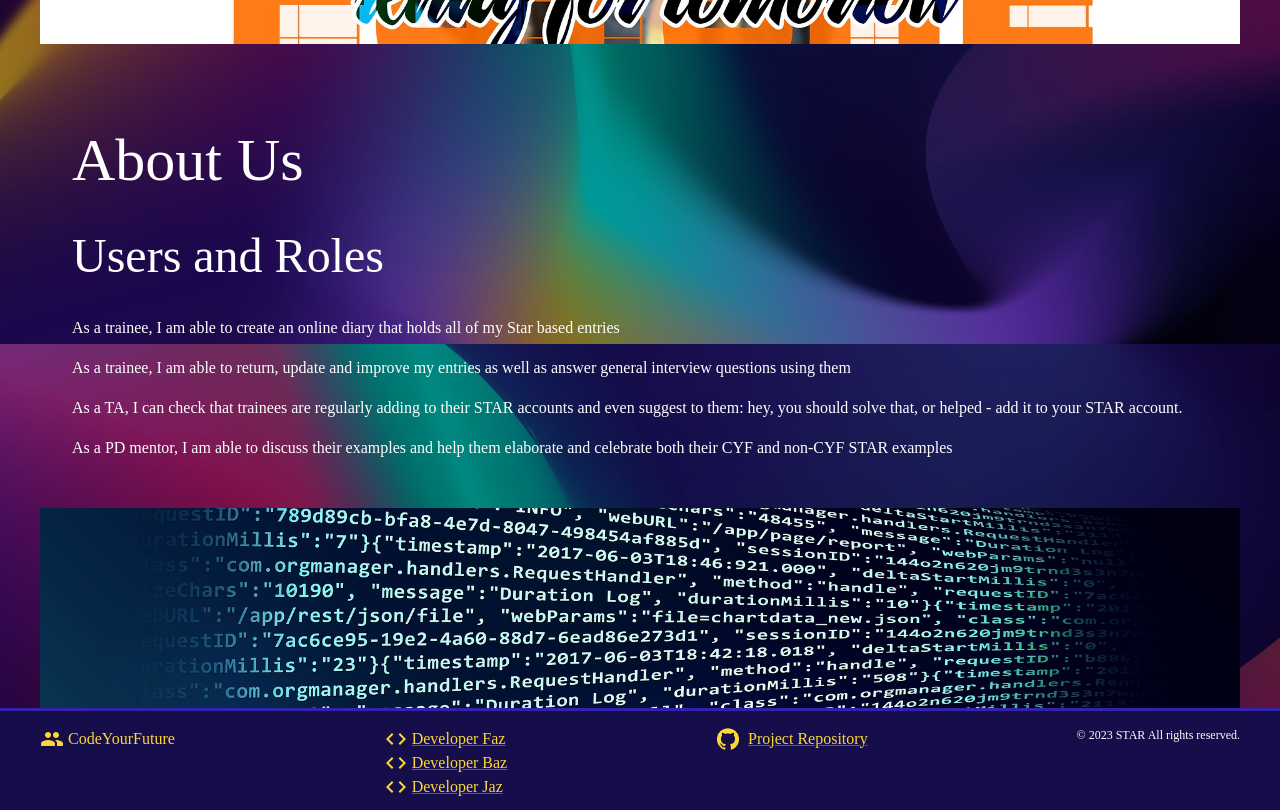
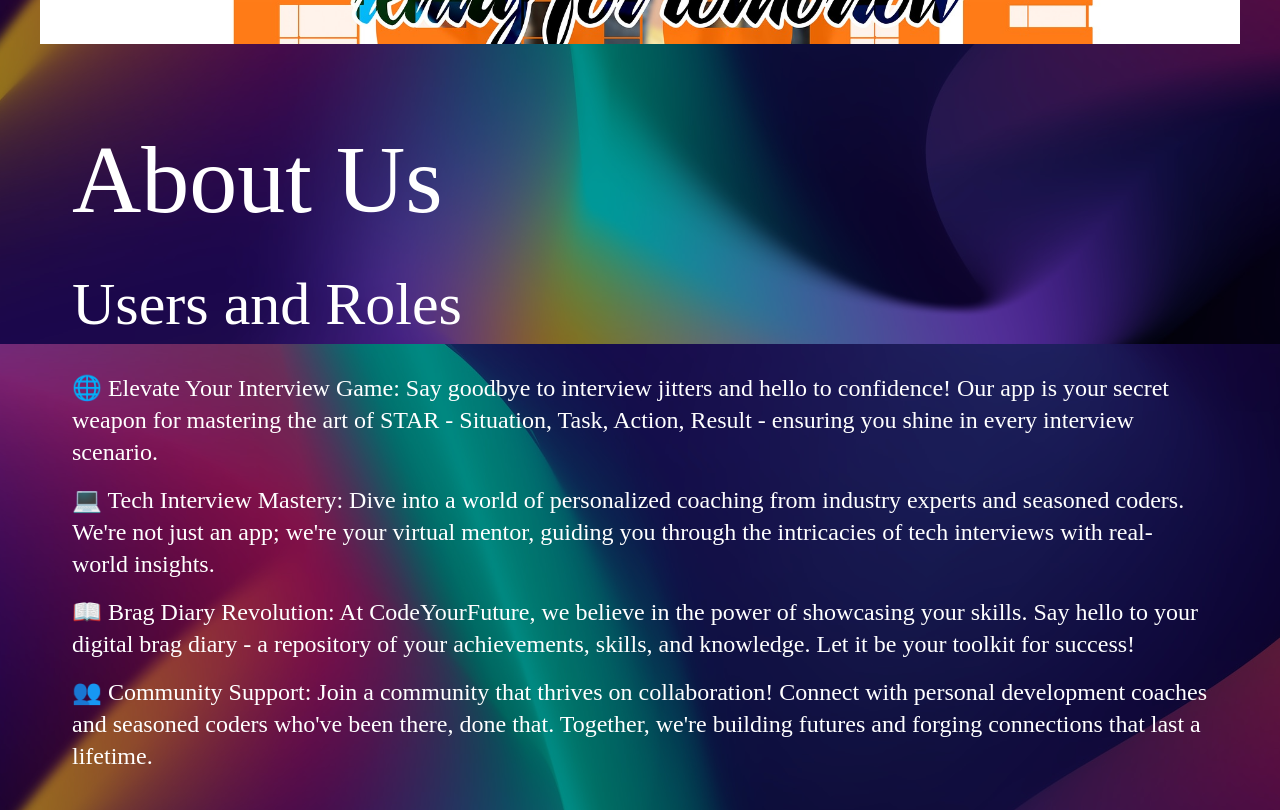
Before and after one commit to star-cyf/star, a React (Vite) app in the folder client/: page /about in a window 1280 px wide. Shown: the part 600-1410 px from the top of the page. Built offline with nearby package versions, Linux system fonts and the light colour scheme.

Commit message:
STAR-142 Hero & About Improvements (#63)

```diff
--- a/client/src/components/Hero.jsx
+++ b/client/src/components/Hero.jsx
@@ -3,17 +3,17 @@ import { Box, Typography } from "@mui/material";
 const Hero = () => {
   return (
     <Box display={"flex"} flexDirection={"column"} alignItems={"center"} py={6}>
-      <Typography align={"center"} variant={"h2"} marked={"center"}>
+      <Typography align={"center"} variant={"h1"} marked={"center"}>
         STAR - Situation, Task, Action, Result!
       </Typography>
-      <Typography variant={"h5"} align={"center"} mt={6}>
-        STAR solves a business problem.
+      <Typography variant={"h4"} align={"center"} mt={6}>
+        Unleash the power of your potential with our cutting-edge app
+        exclusively for aspiring coders seeking tech jobs! 🚀
       </Typography>
-      <Typography mt={4}>
-        At CodeYourFuture, trainees keep a brag diary to build up a bank of
-        examples of their skills, knowledge and capabilities.
+      <Typography variant={"h5"} mt={4}>
+        Your journey to a thriving tech career starts here. Don&apos;t just
+        dream it; build it with CodeYourFuture! 💼✨
       </Typography>
-      <Typography mt={4}>Build your future</Typography>
     </Box>
   );
 };
--- a/client/src/pages/AboutPage.jsx
+++ b/client/src/pages/AboutPage.jsx
@@ -13,28 +13,35 @@ const AboutPage = () => {
         alt={"Top Banner"}
       />
       <Box px={4} py={6}>
-        <Typography variant={"h2"} mt={4}>
+        <Typography variant={"h1"} mt={4}>
           About Us
         </Typography>
-        <Typography variant={"h3"} mt={4}>
+        <Typography variant={"h2"} mt={4}>
           Users and Roles
         </Typography>
-        <Typography mt={4}>
-          As a trainee, I am able to create an online diary that holds all of my
-          Star based entries
+        <Typography variant={"h5"} mt={4}>
+          🌐 Elevate Your Interview Game: Say goodbye to interview jitters and
+          hello to confidence! Our app is your secret weapon for mastering the
+          art of STAR - Situation, Task, Action, Result - ensuring you shine in
+          every interview scenario.
         </Typography>
-        <Typography mt={2}>
-          As a trainee, I am able to return, update and improve my entries as
-          well as answer general interview questions using them
+        <Typography variant={"h5"} mt={2}>
+          💻 Tech Interview Mastery: Dive into a world of personalized coaching
+          from industry experts and seasoned coders. We&apos;re not just an app;
+          we&apos;re your virtual mentor, guiding you through the intricacies of
+          tech interviews with real-world insights.
         </Typography>
-        <Typography mt={2}>
-          As a TA, I can check that trainees are regularly adding to their STAR
-          accounts and even suggest to them: hey, you should solve that, or
-          helped - add it to your STAR account.
+        <Typography variant={"h5"} mt={2}>
+          📖 Brag Diary Revolution: At CodeYourFuture, we believe in the power
+          of showcasing your skills. Say hello to your digital brag diary - a
+          repository of your achievements, skills, and knowledge. Let it be your
+          toolkit for success!
         </Typography>
-        <Typography mt={2}>
-          As a PD mentor, I am able to discuss their examples and help them
-          elaborate and celebrate both their CYF and non-CYF STAR examples
+        <Typography variant={"h5"} mt={2}>
+          👥 Community Support: Join a community that thrives on collaboration!
+          Connect with personal development coaches and seasoned coders
+          who&apos;ve been there, done that. Together, we&apos;re building
+          futures and forging connections that last a lifetime.
         </Typography>
       </Box>
       <CardMedia
```
